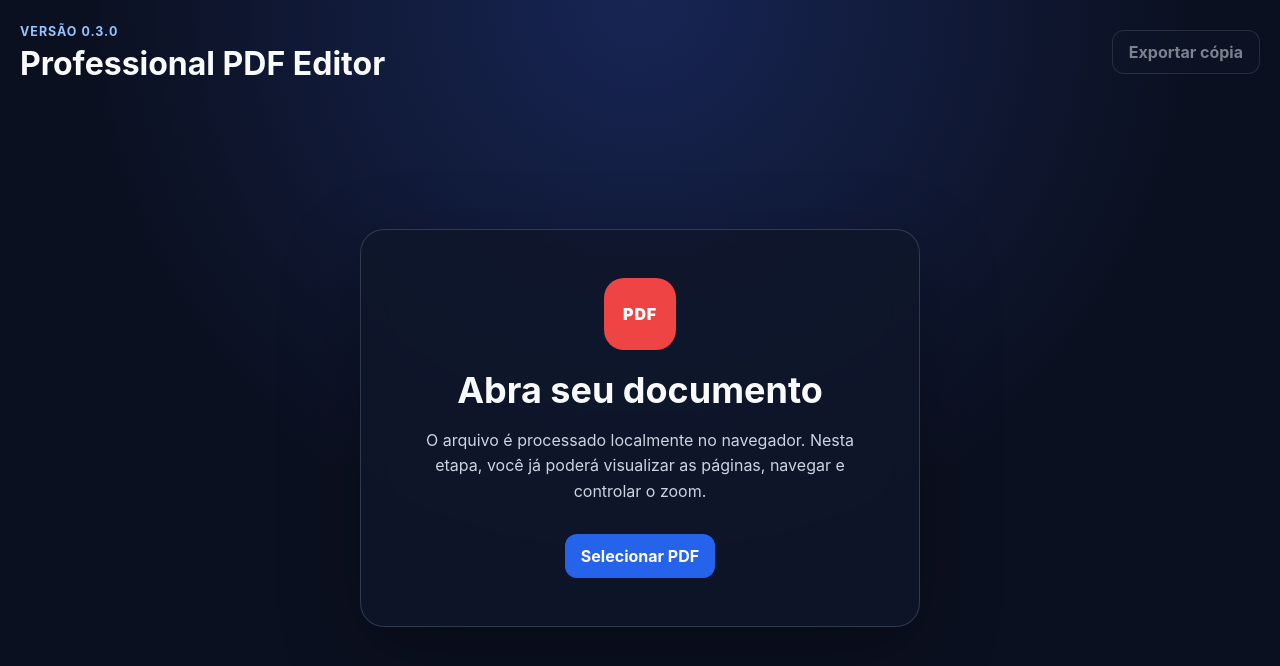
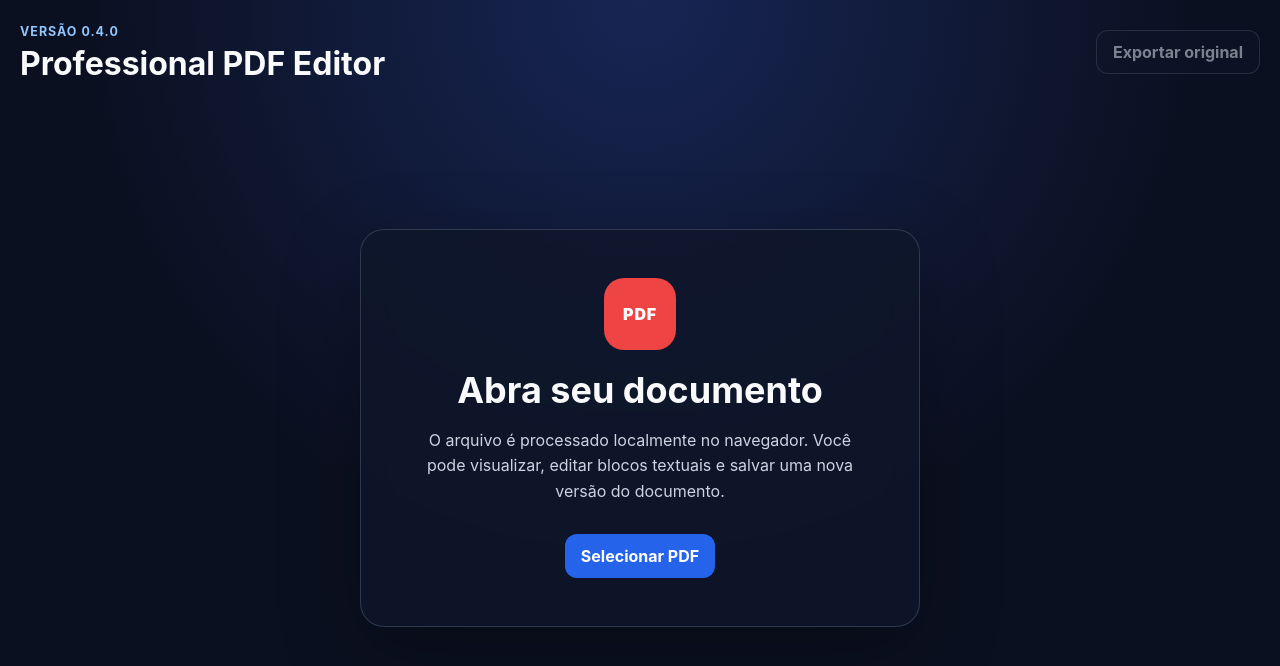
Before and after one commit to hallankazale/professional-pdf-editor, a Next.js app: page / in a window 1280 px wide. Shown: the top 666 px of the page. Built offline with nearby package versions, Linux system fonts and the light colour scheme.

Commit message:
chore: atualizar versão para exportação editada

```diff
--- a/src/app/page.tsx
+++ b/src/app/page.tsx
@@ -51,7 +51,7 @@ export default function HomePage() {
     <main className="app-shell">
       <header className="topbar">
         <div>
-          <span className="eyebrow">Versão 0.3.0</span>
+          <span className="eyebrow">Versão 0.4.0</span>
           <h1>Professional PDF Editor</h1>
         </div>
         <button
@@ -60,7 +60,7 @@ export default function HomePage() {
           disabled={!selectedFile}
           onClick={handleExport}
         >
-          Exportar cópia
+          Exportar original
         </button>
       </header>
 
@@ -74,8 +74,8 @@ export default function HomePage() {
             </span>
             <h2 id="upload-title">Abra seu documento</h2>
             <p>
-              O arquivo é processado localmente no navegador. Nesta etapa, você já
-              poderá visualizar as páginas, navegar e controlar o zoom.
+              O arquivo é processado localmente no navegador. Você pode visualizar,
+              editar blocos textuais e salvar uma nova versão do documento.
             </p>
 
             <label className="primary-button" htmlFor="pdf-file" aria-disabled={isValidating}>
```
